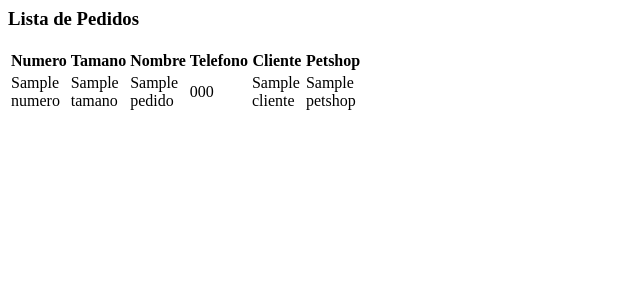
After one commit to matiasbrunofornero/Chapitas_Sample, a PHP site: template Vistas/ListaPedido.php in a window 1280 px wide. The commit adds this page. Shown: the top 300 px of the page, without its empty margins (0-640 px from the left). Run offline with PHP 8.4, Linux system fonts and the light colour scheme; the template is opened without the code that fills it: most values are stand-ins (such as "Sample title", 1, 10 or a date in 2020).

Commit message:
listaPedido.php created

```diff
--- a/Controladora/pedidoControlador.php
+++ b/Controladora/pedidoControlador.php
@@ -48,8 +48,7 @@ class pedidoControlador
     public function mostrarPedidos()
     {
         $pedidos = $this->pedidoDAO->listar();
-        echo "<script type='text/javascript'>alert('Welcome to mostrarPedidos');</script>";
-
+        require_once ROOT."Vistas/ListaPedido.php";
     }
 
     public function eliminarPedido(){
--- /dev/null
+++ b/Vistas/ListaPedido.php
@@ -0,0 +1,37 @@
+<?php namespace Vistas; ?>
+
+<section>
+    <h3> Lista de Pedidos </h3>
+    <table>
+        <thead>
+            <tr>
+                <th width="50px">Numero</th>
+                <th width="50px">Tamano</th>
+                <th width="50px">Nombre</th>
+                <th width="50px">Telefono</th>
+                <th width="50px">Cliente</th>
+                <th width="50px">Petshop</th>
+            </tr>
+        </thead>
+        <tbody>
+        <?php
+        if(!empty($pedidos))
+        {
+            foreach($pedidos as $i)
+            {
+                ?>
+                <tr>
+                    <td><?php echo $i['Numero'];?></td>
+                    <td><?php echo $i['Tamano'];?></td>
+                    <td><?php echo $i['Nombre'];?></td>
+                    <td><?php echo $i['Telefono'];?></td>
+                    <td><?php echo $i['Cliente'];?></td>
+                    <td><?php echo $i['Petshop'];?></td>
+                </tr>
+                <?php
+            }
+        }
+        ?>
+        </tbody>
+    </table>
+</section>
```
